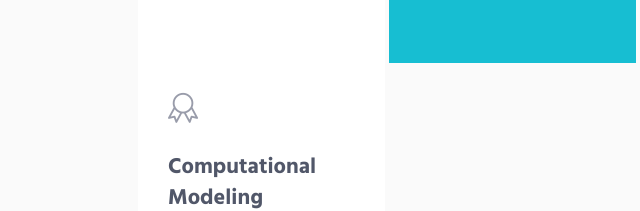
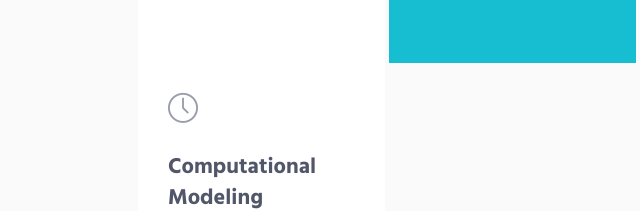
Before and after one commit to nimesh-shukla/nimesh-shukla.github.io, a plain HTML site: page index.html in a window 1280 px wide. Shown: the part 1889-2100 px from the top of the page, 322-962 px from the left. Drawn offline with Linux system fonts and the light colour scheme.

Commit message:
Update index.html

```diff
--- a/index.html
+++ b/index.html
@@ -218,7 +218,7 @@
 								<div class="col-md-4">
                                     <div class="service" data-height="height">
                                         <div class="service-element">
-                                            <i class="service-icon icon-badge"></i>
+                                            <i class="service-icon icon-clock"></i>
                                         </div>
                                         <div class="service-info">
                                             <h3>Computational Modeling</h3>
```
